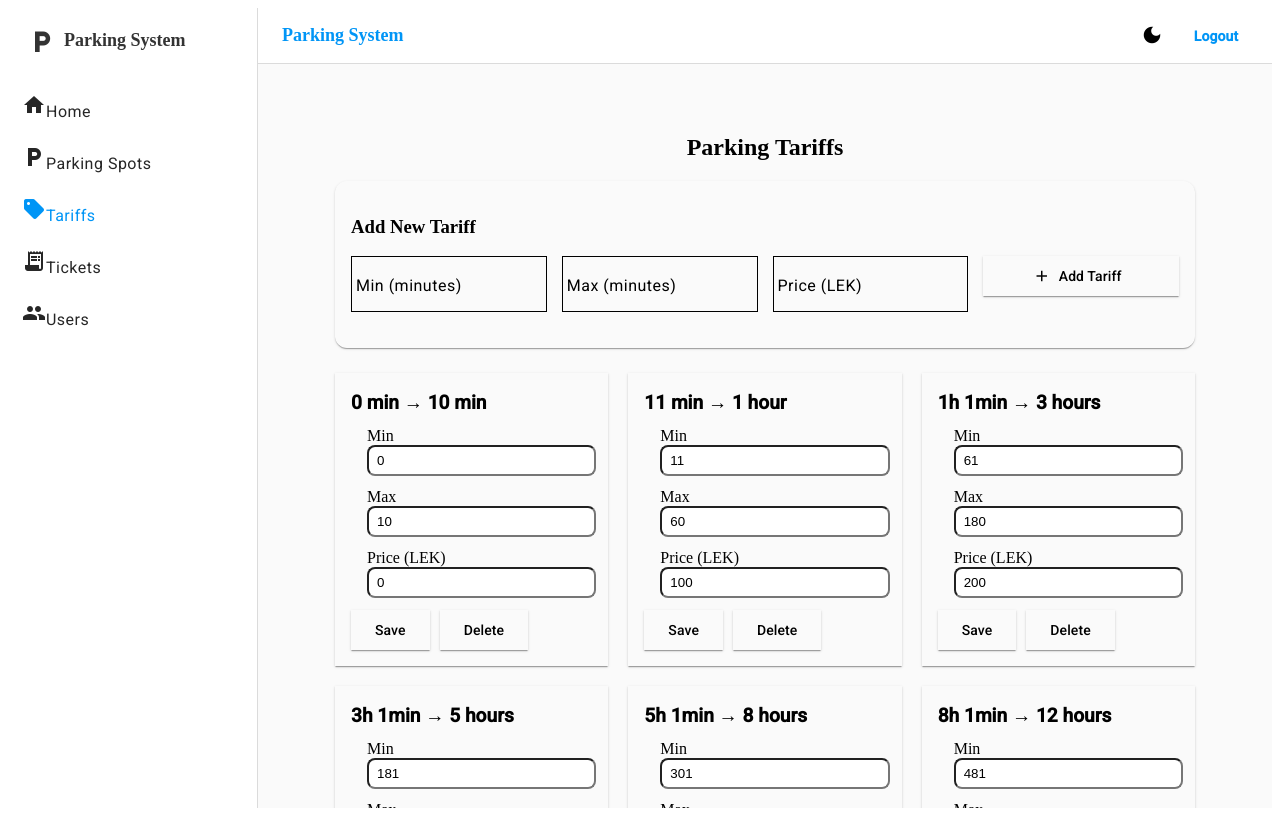
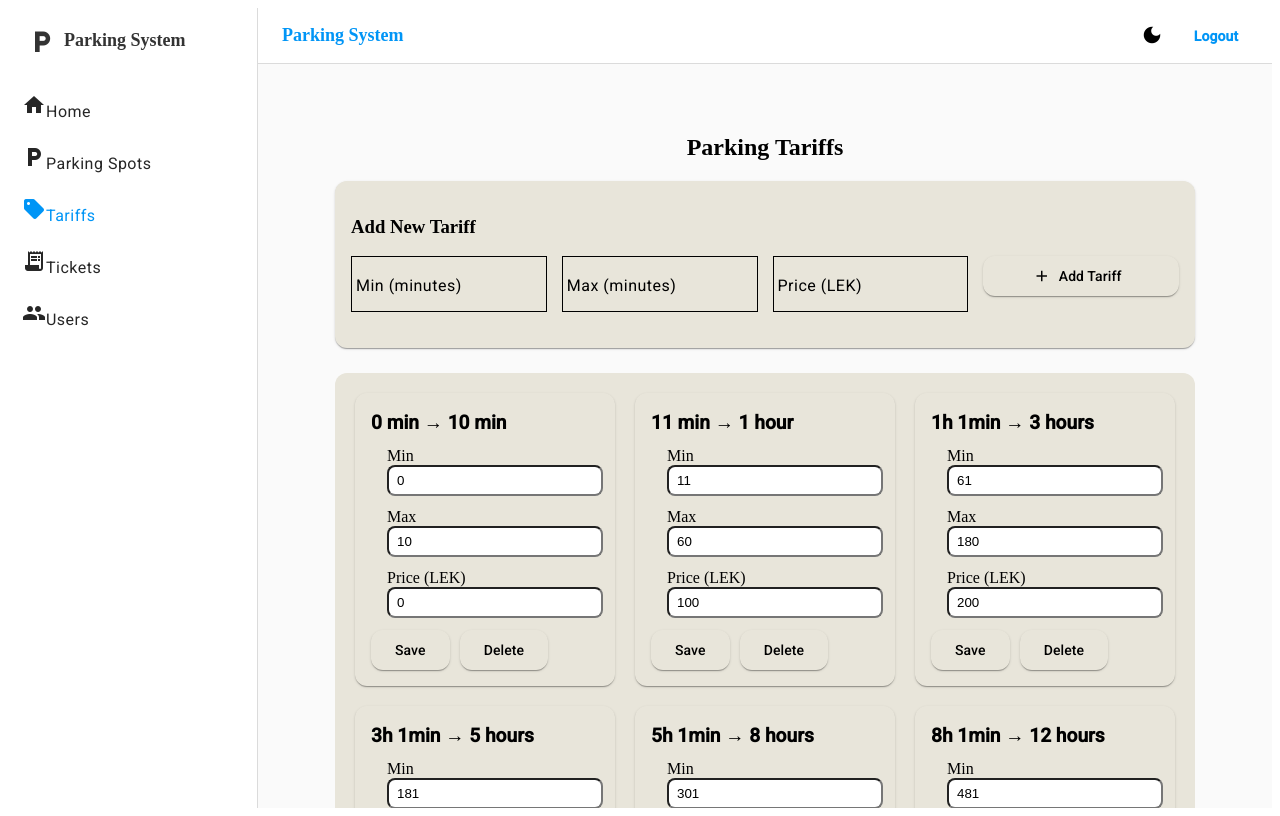
Before and after one commit to everest4/DEV-Parking_Management_System, an Angular app: page /tariffs in a window 1280 px wide. Built offline with nearby package versions, Linux system fonts and the light colour scheme; data requests are answered from the project's data file.

Commit message:
not good

```diff
--- a/src/app/pages/home/home.scss
+++ b/src/app/pages/home/home.scss
@@ -37,7 +37,7 @@
     grid-column: span 3;
     justify-self: start;
     border-radius: 10px;
-    background: linear-gradient( #6490bb,#2a5492);
+    background: rgb(232, 229, 218);
   }
 }
 
@@ -108,6 +108,10 @@
 /* -------------------------------------------------- */
 /* DARK MODE BASE */
 /* -------------------------------------------------- */
+:host-context(.dark-mode) .add-btn {
+  background: #262525 !important;
+}
+
 :host-context(.dark-mode) {
   .add-card,
   .spots-grid {
--- a/src/app/pages/tariffs/tariffs.html
+++ b/src/app/pages/tariffs/tariffs.html
@@ -22,7 +22,7 @@
         <input matInput type="number" [(ngModel)]="newPrice">
       </mat-form-field>
 
-      <button mat-raised-button color="primary" (click)="addTariff()">
+      <button mat-raised-button color="primary" (click)="addTariff()" class="add-triff-btn">
         <mat-icon>add</mat-icon> Add Tariff
       </button>
     </div>
--- a/src/app/pages/tariffs/tariffs.scss
+++ b/src/app/pages/tariffs/tariffs.scss
@@ -14,11 +14,18 @@
   padding: 16px;
   border-radius: 12px;
   margin-bottom: 25px;
+  background: rgb(232, 229, 218);
 
   .add-grid {
     display: grid;
     grid-template-columns: repeat(auto-fill, minmax(180px, 1fr));
     gap: 15px;
+  }
+
+  .buttons {
+    margin-top: 15px;
+    display: flex;
+    gap: 10px;
   }
 }
 
@@ -27,10 +34,14 @@
   display: grid;
   grid-template-columns: repeat(auto-fill, minmax(260px, 1fr));
   gap: 20px;
+  border-radius: 12px;
+  background: rgb(232, 229, 218);
+  padding: 20px;
 }
 
 .tariff-card {
   padding: 16px;
+  border-radius: 12px;
 
   mat-card-title {
     font-size: 1.2rem;
@@ -48,10 +59,12 @@
   .buttons {
     display: flex;
     gap: 10px;
+    border-radius: 12px;
   }
 }
 
 /* Dark mode */
+
 .dark-mode .tariff-card,
 .dark-mode .add-card {
   background: #1e1e1e;
--- a/src/styles.scss
+++ b/src/styles.scss
@@ -110,3 +110,15 @@ $dark-theme: mat.define-theme((
   background-color: #262525 !important; /* solid dark */
   border: 1px solid #2d2c2c !important;
 }
+
+:root {
+  --button-radius: 12px;
+}
+
+.mat-mdc-button,
+.mat-mdc-raised-button,
+.mat-mdc-outlined-button,
+.mat-mdc-unelevated-button,
+.mdc-button {
+  border-radius: var(--button-radius) !important;
+}
```
